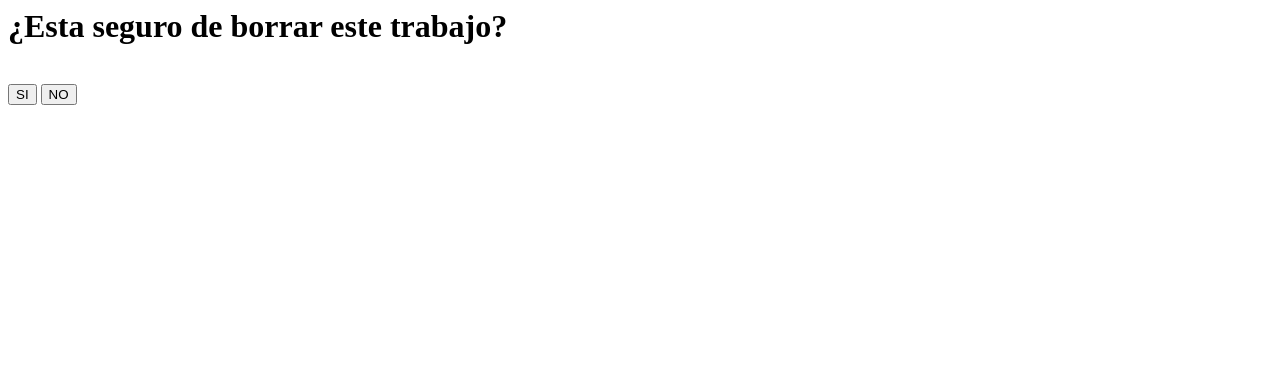
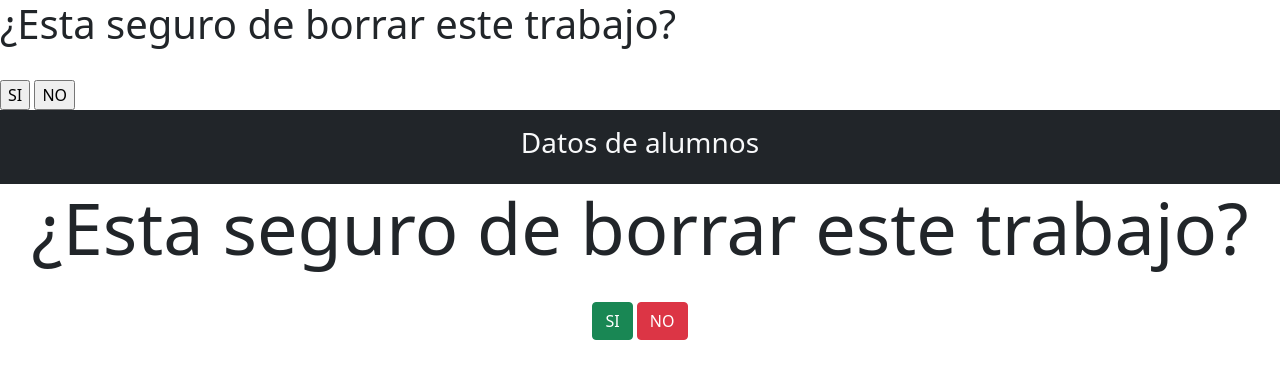
Before and after one commit to kikooooo22/Proyecto-rosy-4to-sem, a PHP site: page /confirmacion.php?ID=1 in a window 1280 px wide. Shown: the top 379 px of the page. Run offline with PHP 8.4, Linux system fonts and the light colour scheme.

Commit message:
Update confirmacion.php

```diff
--- a/confirmacion.php
+++ b/confirmacion.php
@@ -10,4 +10,19 @@
     <a href="eliminar_trabajo.php?ID=<?php echo $id?>"><input type="button" value="SI"></a>
     <a href="mostrar_trabajos.php"><input type="button" value="NO"></a>
 </body>
+</html><html>
+<head>
+
+</head>
+<body>
+    <?php
+        include 'header.php';
+        $id=$_GET["ID"];
+    ?>
+    <div align="center">
+        <h1 class="h1 display-2">¿Esta seguro de borrar este trabajo?</h1><br>
+        <a href="eliminar_trabajo.php?ID=<?php echo $id?>"><input type="button" value="SI" class="btn btn-success"></a>
+        <a href="mostrar_trabajos.php"><input type="button" value="NO" class="btn btn-danger"></a>
+    </div>
+</body>
 </html>
```
